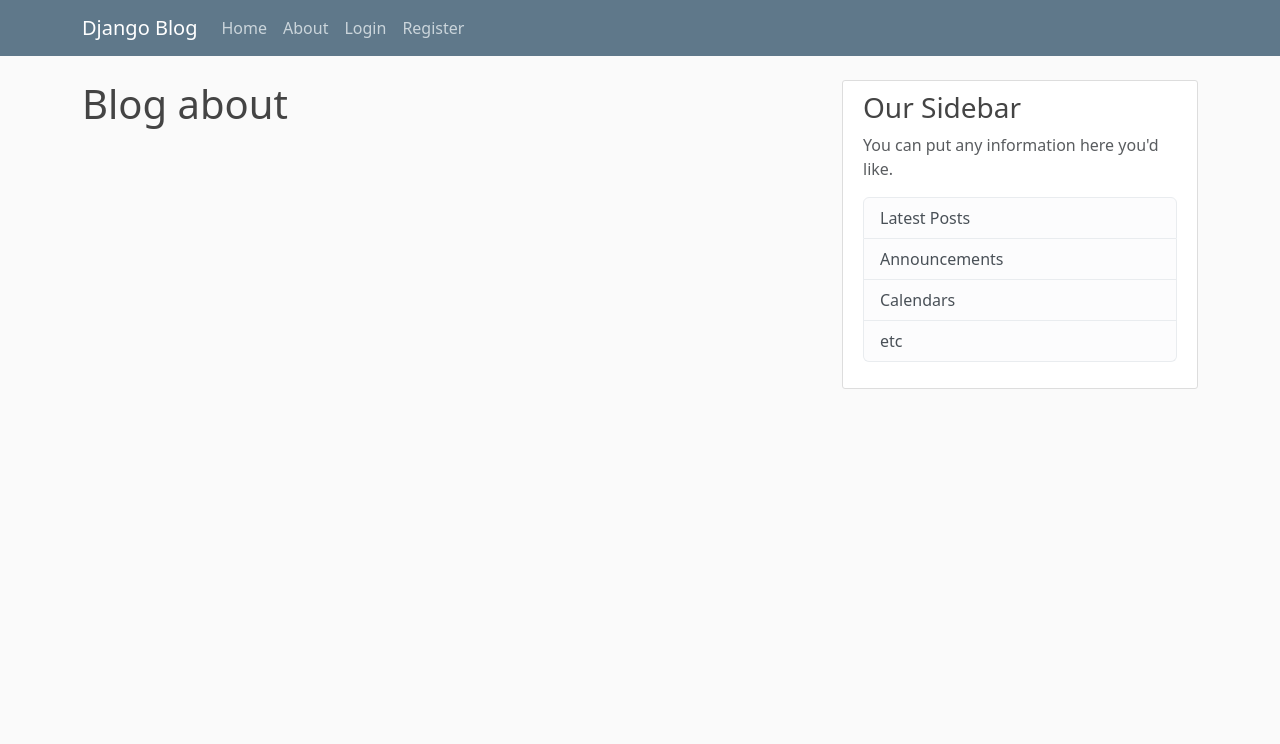
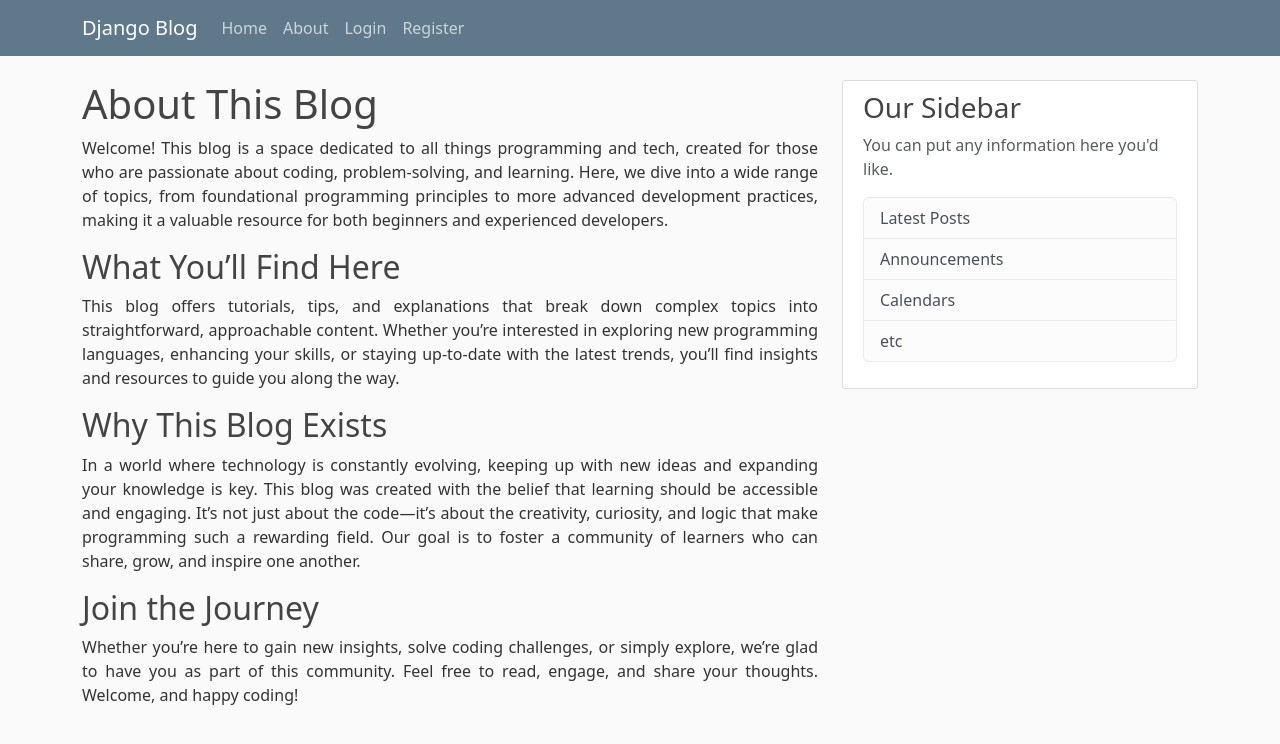
Before and after one commit to kaushal320/Django_1, a Django app: page /about/ in a window 1280 px wide. Shown: the top 744 px of the page. Run offline with Django 5.2, Linux system fonts and the light colour scheme.

Commit message:
changes made

```diff
--- a/blogs/blogs/urls.py
+++ b/blogs/blogs/urls.py
@@ -43,8 +43,12 @@ urlpatterns = [
         name='password_reset_done'),
 
           path('password-reset-confirm/<uidb64>/<token>',
-         auth_views.PasswordResetDoneView.as_view(template_name='users/password_reset_confirm.html'),
+         auth_views.PasswordResetConfirmView.as_view(template_name='users/password_reset_confirm.html'),
         name='password_reset_confirm'),
+
+         path('password-reset-conplete/',
+         auth_views.PasswordResetCompleteView.as_view(template_name='users/password_reset_complete.html'),
+        name='password_reset_complete'),
 
 ]
 if settings.DEBUG:
--- a/blogs/boards/static/blogs/style.css
+++ b/blogs/boards/static/blogs/style.css
@@ -91,3 +91,6 @@ h1, h2, h3, h4, h5, h6 {
 .media-body {
     flex: 1; /* Allow the content to take the remaining space */
 }
+.text-justify {
+  text-align: justify;
+}
--- a/blogs/boards/templates/blog/about.html
+++ b/blogs/boards/templates/blog/about.html
@@ -1,4 +1,34 @@
-{% extends "blog/base.html" %}
-   {% block content %}
-    <h1>Blog about</h1>
-   {% endblock content %}
+{% extends "blog/base.html" %} {% block content %}
+<h1>About This Blog</h1>
+<p style="text-align: justify;">
+  Welcome! This blog is a space dedicated to all things programming and tech,
+  created for those who are passionate about coding, problem-solving, and
+  learning. Here, we dive into a wide range of topics, from foundational
+  programming principles to more advanced development practices, making it a
+  valuable resource for both beginners and experienced developers.
+</p>
+<h2>What You’ll Find Here</h2>
+<p style="text-align: justify;">
+  This blog offers tutorials, tips, and explanations that break down complex
+  topics into straightforward, approachable content. Whether you’re interested
+  in exploring new programming languages, enhancing your skills, or staying
+  up-to-date with the latest trends, you’ll find insights and resources to guide
+  you along the way.
+</p>
+<h2>Why This Blog Exists</h2>
+<p style="text-align: justify;">
+  In a world where technology is constantly evolving, keeping up with new ideas
+  and expanding your knowledge is key. This blog was created with the belief
+  that learning should be accessible and engaging. It’s not just about the
+  code—it’s about the creativity, curiosity, and logic that make programming
+  such a rewarding field. Our goal is to foster a community of learners who can
+  share, grow, and inspire one another.
+</p>
+<h2>Join the Journey</h2>
+<p style="text-align: justify;">
+  Whether you’re here to gain new insights, solve coding challenges, or simply
+  explore, we’re glad to have you as part of this community. Feel free to read,
+  engage, and share your thoughts. Welcome, and happy coding!
+</p>
+
+{% endblock content %}
--- a/blogs/users/templates/users/login.html
+++ b/blogs/users/templates/users/login.html
@@ -10,6 +10,9 @@
             </fieldset>
             <div class="form-group">
                 <button class="btn btn-outline-info" type="submit">Login</button>
+                <small class="text-muted ml-2">
+                    <a href="{%url 'password_reset'%}"> Forgot Password?</a>
+                </small>
             </div>
         </form>
         <div class="border-top pt-3">
```
Also changed, not shown: blogs/users/templates/users/password_reset_complete.html (added, +9 -0 lines), blogs/media/profile_pic/binocular_wGWB4qM.jpg, blogs/media/profile_pic/image.jpg (added), blogs/media/profile_pic/wearing.png (added).
